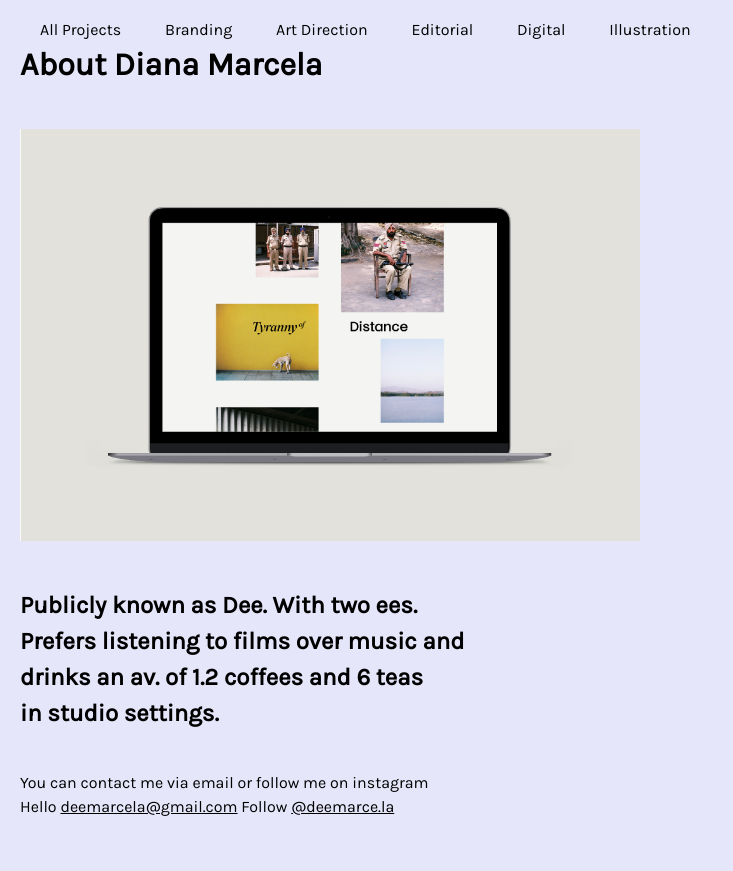
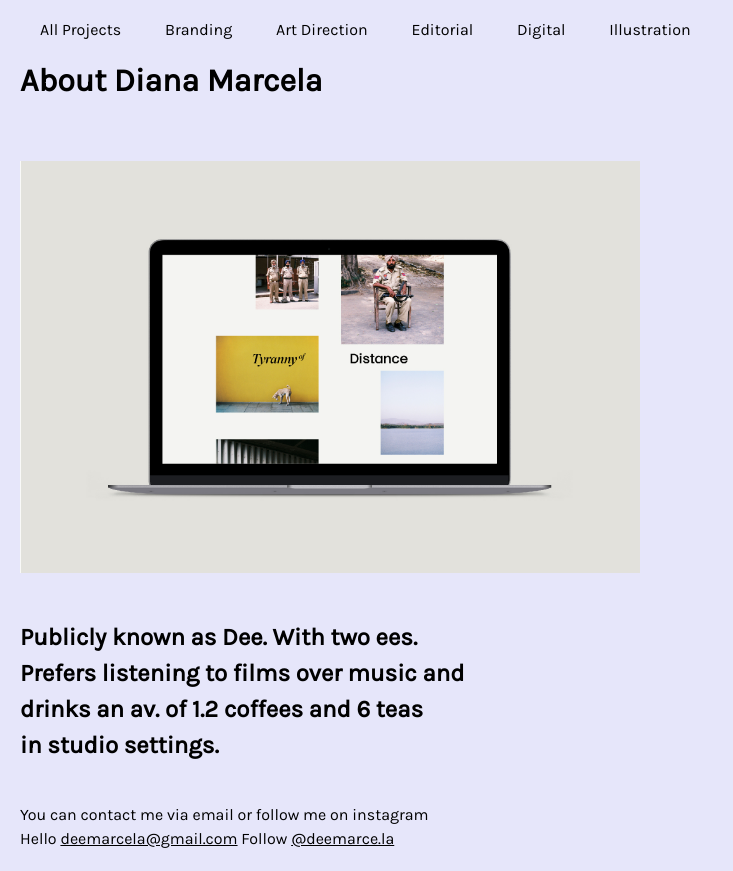
Before and after one commit to deemarcela/deemarcela.github.io, a plain HTML site: page unit_4/index.html in a window 1280 px wide. Shown: the whole page, without its empty margins (0-733 px from the left). Before the commit the page ends 839 px from the top, so only its background shows below. Drawn offline with Linux system fonts and the light colour scheme.

Commit message:
positiong

```diff
--- a/unit_4/css/style.css
+++ b/unit_4/css/style.css
@@ -15,6 +15,7 @@ body {
     color: rgb(0,0,0);
     line-height: 1.3em;
     align-content: center;
+    position: relative;
 
 }
 
@@ -55,7 +56,8 @@ section{
 h1
 {
 	color: rgb(0,0,0);
-	line-height: 1.5em;
+	line-height: 2.5em;
+	font-size: 2em;
 }
 
 h2
```
